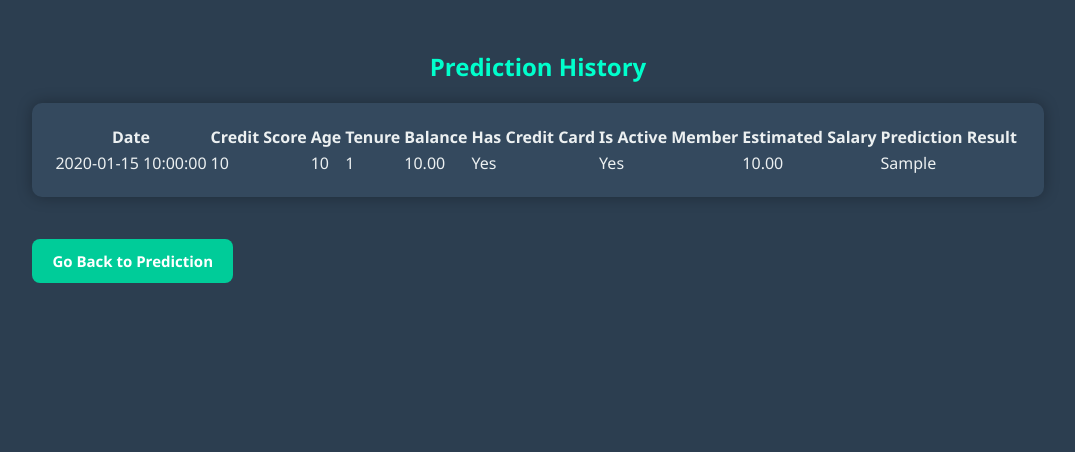
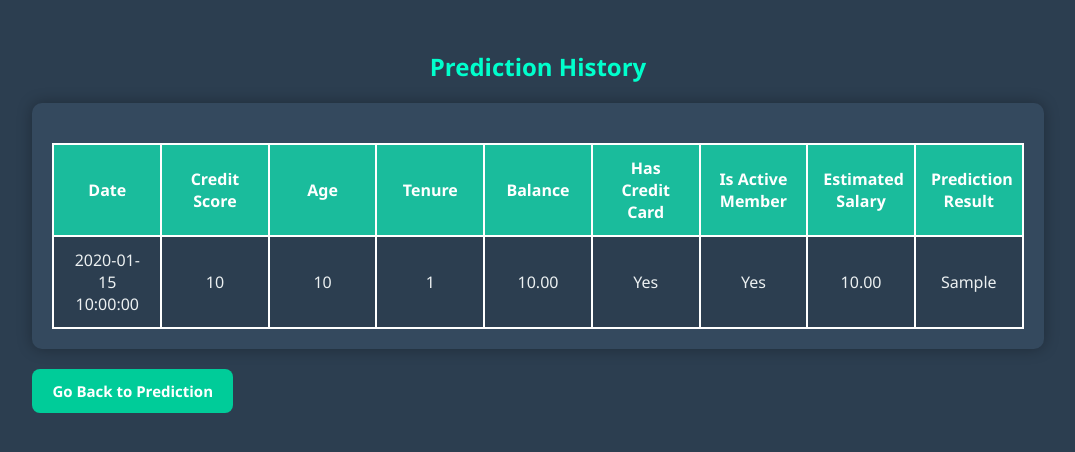
Before and after one commit to Anurag928/churn-prediction, a Flask app: page /history in a window 1280 px wide. Shown: the top 452 px of the page, without its empty margins (102-1177 px from the left). Run offline with Flask 2, Linux system fonts and the light colour scheme; a user stored in the database is signed in; tables that the repository leaves empty hold one stand-in row (values such as "Sample post").

Commit message:
added files

```diff
--- a/app.py
+++ b/app.py
@@ -149,6 +149,67 @@ def logout():
 def predictor():
     return render_template('index.html', username=current_user.username)
 
+# @app.route('/predict', methods=['POST'])
+# @login_required
+# def predict():
+#     if model is None:
+#         load_model()  # Try to reload the model
+#         if model is None:
+#             flash('Error: Model not loaded. Please try again later.', 'error')
+#             return redirect(url_for('home'))
+
+#     try:
+#         # Get form data
+#         required_fields = ['CreditScore', 'Age', 'Tenure', 'Balance', 'HasCrCard', 'IsActiveMember', 'EstimatedSalary']
+#         features = []
+#         for field in required_fields:
+#             value = request.form.get(field, '').strip()
+#             if not value:
+#                 flash(f'Please fill in the {field} field.', 'error')
+#                 return redirect(url_for('home'))
+#             try:
+#                 features.append(float(value))
+#             except ValueError:
+#                 flash(f'Invalid input for {field}. Please enter a valid number.', 'error')
+#                 return redirect(url_for('home'))
+
+#         # Make prediction using DataFrame with correct feature names
+#         import pandas as pd
+#         feature_names = ['CreditScore', 'Age', 'Tenure', 'Balance', 'HasCrCard', 'IsActiveMember', 'EstimatedSalary']
+#         input_df = pd.DataFrame([features], columns=feature_names)
+#         prediction = model.predict(input_df)
+#         result = "Customer Will Churn" if prediction[0] == 1 else "Customer Will Stay"
+
+#         # Save prediction to database
+#         prediction_record = Prediction(
+#             user_id=current_user.id,
+#             credit_score=int(features[0]),
+#             age=int(features[1]),
+#             tenure=int(features[2]),
+#             balance=features[3],
+#             has_credit_card=int(features[4]),
+#             is_active_member=int(features[5]),
+#             estimated_salary=features[6],
+#             result=result
+#         )
+
+#         db.session.add(prediction_record)
+#         db.session.commit()
+
+#         # Show success message with prediction
+#         # flash(f'Prediction Result: {result}', 'success')
+#         # return redirect(url_for('history'))
+
+#         prediction_text = f'Prediction Result: {result}'
+#         return render_template('index.html', prediction_text=prediction_text, username=current_user.username)
+#     except ValueError as e:
+#         flash(f'Input error: {str(e)}', 'error')
+#         return redirect(url_for('home'))
+#     except Exception as e:
+#         db.session.rollback()
+#         flash(f'Error making prediction: {str(e)}', 'error')
+#         return redirect(url_for('home'))
+
 @app.route('/predict', methods=['POST'])
 @login_required
 def predict():
@@ -174,7 +235,6 @@ def predict():
                 return redirect(url_for('home'))
 
         # Make prediction using DataFrame with correct feature names
-        import pandas as pd
         feature_names = ['CreditScore', 'Age', 'Tenure', 'Balance', 'HasCrCard', 'IsActiveMember', 'EstimatedSalary']
         input_df = pd.DataFrame([features], columns=feature_names)
         prediction = model.predict(input_df)
@@ -196,9 +256,32 @@ def predict():
         db.session.add(prediction_record)
         db.session.commit()
 
-        # Show success message with prediction
-        flash(f'Prediction Result: {result}', 'success')
-        return redirect(url_for('history'))
+        # Save prediction to CSV
+        csv_file = os.path.join('history.csv')
+        prediction_data = {
+            'Date': prediction_record.date.strftime('%Y-%m-%d %H:%M:%S'),
+            'Username': current_user.username,
+            'Credit Score': prediction_record.credit_score,
+            'Age': prediction_record.age,
+            'Tenure': prediction_record.tenure,
+            'Balance': prediction_record.balance,
+            'Has Credit Card': 'Yes' if prediction_record.has_credit_card else 'No',
+            'Is Active Member': 'Yes' if prediction_record.is_active_member else 'No',
+            'Estimated Salary': prediction_record.estimated_salary,
+            'Result': prediction_record.result
+        }
+
+        file_exists = os.path.isfile(csv_file)
+        try:
+            with open(csv_file, mode='a', newline='', encoding='utf-8') as file:
+                df = pd.DataFrame([prediction_data])
+                df.to_csv(file, index=False, header=not file_exists)
+        except Exception as e:
+            flash(f"Failed to save history to CSV: {e}", 'error')
+
+        # Show prediction on the same page
+        prediction_text = f'Prediction Result: {result}'
+        return render_template('index.html', prediction_text=prediction_text, username=current_user.username)
 
     except ValueError as e:
         flash(f'Input error: {str(e)}', 'error')
--- a/history.csv
+++ b/history.csv
@@ -1 +1,2 @@
-CreditScore,Age,Tenure,Balance,HasCrCard,IsActiveMember,EstimatedSalary,Prediction
+Date,CreditScore,Age,Tenure,Balance,HasCrCard,IsActiveMember,EstimatedSalary,Prediction
+2025-04-20 07:57:11,789,34,4,6789.0,Yes,Yes,67890.0,Customer Will Stay
--- a/static/history.css
+++ b/static/history.css
@@ -1,73 +1,76 @@
 /* General body styling */
 body {
     font-family: 'Segoe UI', Tahoma, Geneva, Verdana, sans-serif;
-    background-color: #2c3e50; /* Dark background color */
-    color: #ecf0f1; /* Light text color */
+    background-color: #2c3e50;
+    color: #ecf0f1;
 }
 
-/* Container for the content */
+/* Container */
 .container {
     width: 80%;
     margin: 50px auto;
 }
 
-/* Heading style */
+/* Heading */
 h2 {
     text-align: center;
-    color: #00ffcc; /* Light green color for headings */
+    color: #00ffcc;
     margin-bottom: 20px;
 }
 
-/* Table container styling */
+/* Table container */
 .table-responsive {
     margin-top: 20px;
-    background-color: #34495e; /* Darker background for table container */
+    background-color: #34495e;
     padding: 20px;
     border-radius: 10px;
     box-shadow: 0 0 15px rgba(0, 0, 0, 0.3);
+    overflow-x: auto;
 }
 
-/* Table basic styling */
+/* Table styling */
 .table {
     width: 100%;
     border-collapse: collapse;
     margin-top: 20px;
+    table-layout: fixed;
 }
 
-/* Table header styling */
+/* Header */
 .table thead {
-    background-color: #1abc9c; /* Table header background color */
-    color: #fff; /* White text for header */
+    background-color: #1abc9c;
+    color: #fff;
 }
 
-/* Table cells styling */
+/* Table cells */
 .table th,
 .table td {
     padding: 12px 15px;
     text-align: center;
-    border: 1px solid #ecf0f1; /* Light borders for table */
+    border: 2px solid #ffffff; /* Bold white borders */
+    box-sizing: border-box;
 }
 
-/* Alternating row background colors */
+/* Alternating rows */
 .table tbody tr:nth-child(even) {
-    background-color: #34495e; /* Darker color for even rows */
+    background-color: #3b5162;
 }
 
 .table tbody tr:nth-child(odd) {
-    background-color: #2c3e50; /* Different color for odd rows */
+    background-color: #2c3e50;
 }
 
-/* Hover effect for rows */
+/* Hover */
 .table tbody tr:hover {
-    background-color: #16a085; /* Highlight row on hover */
+    background-color: #16a085;
     cursor: pointer;
 }
 
-/* History button styling */
+/* Button */
 .btn-history {
     display: inline-block;
     padding: 12px 20px;
-    background-color: #00cc99; /* Button color */
+    background-color: #00cc99;
     color: white;
     text-decoration: none;
     border-radius: 8px;
@@ -76,9 +79,9 @@ h2 {
     transition: background-color 0.3s ease;
     margin-top: 20px;
     text-align: center;
+    border: none;
 }
 
-/* Button hover effect */
 .btn-history:hover {
-    background-color: #009977; /* Hover effect for button */
+    background-color: #009977;
 }
--- a/templates/history.html
+++ b/templates/history.html
@@ -4,8 +4,7 @@
     <meta charset="UTF-8">
     <meta name="viewport" content="width=device-width, initial-scale=1.0">
     <title>Prediction History</title>
-<!-- <link rel="stylesheet" href="{{ url_for('static', filename='history.css') }}"> -->
-    <link rel="stylesheet" href="../static/history.css"/>
+    <link rel="stylesheet" href="../static/history.css" />
 </head>
 <body>
 
@@ -14,7 +13,7 @@
 
         <div class="table-responsive">
             {% if predictions and predictions|length > 0 %}
-                <table class="history-table">
+                <table class="table">
                     <thead>
                         <tr>
                             <th>Date</th>
@@ -49,7 +48,6 @@
             {% endif %}
         </div>
 
-        <br>
         <a href="/" class="btn-history">Go Back to Prediction</a>
     </div>
 
```
